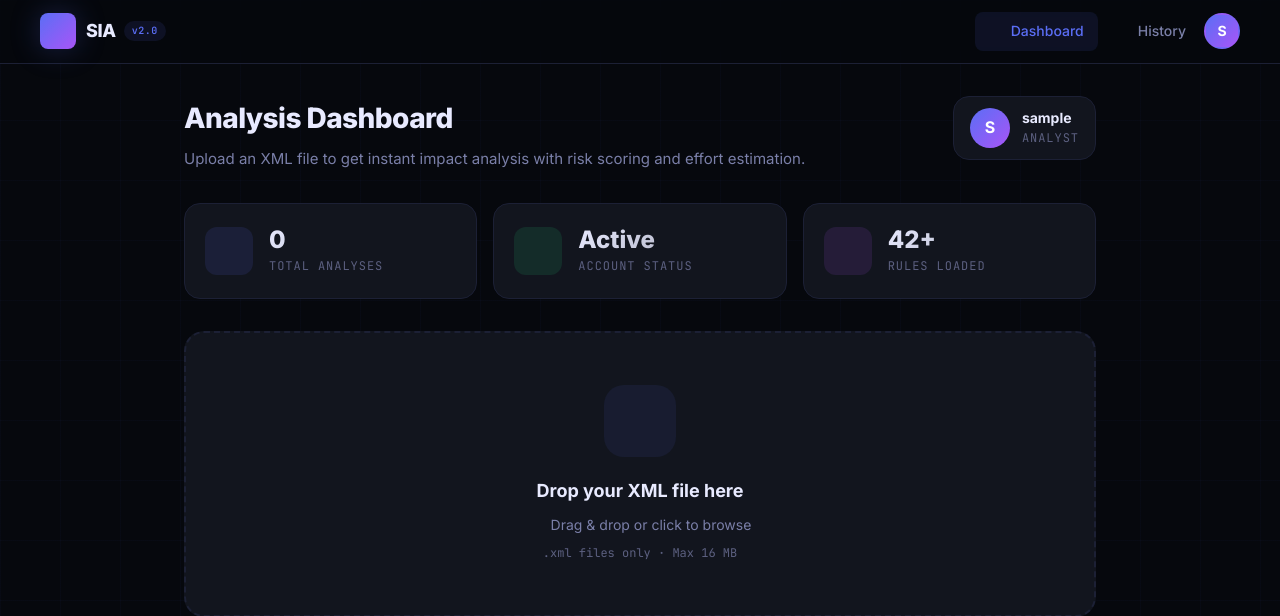
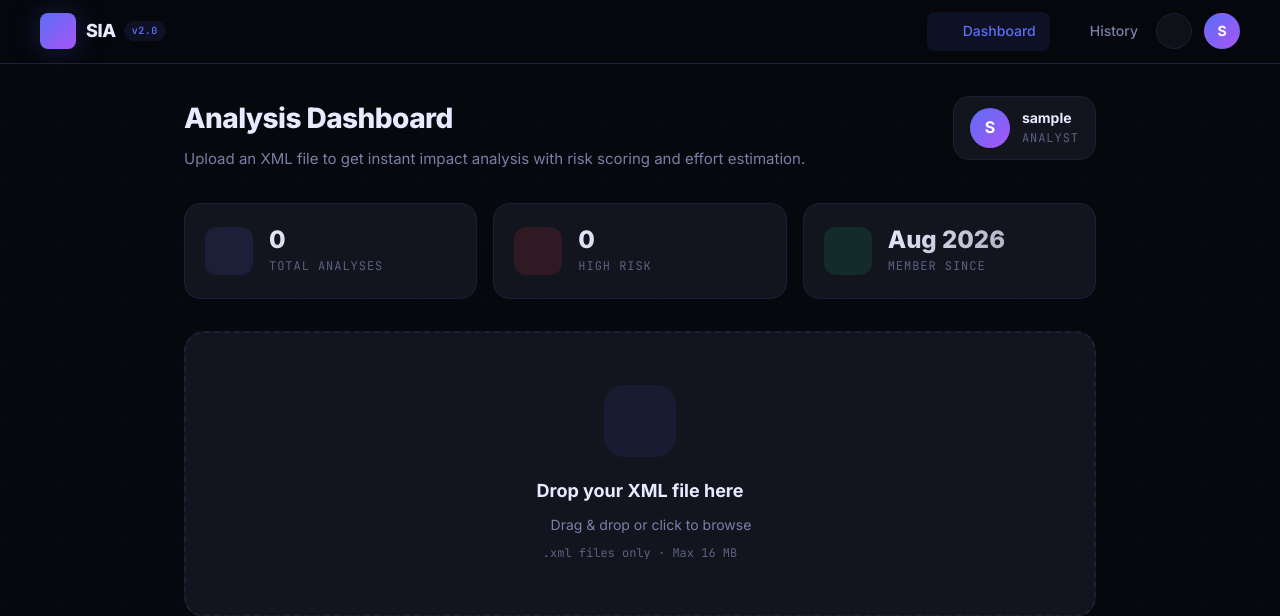
Before and after one commit to methila-2056/Ai-requirement-change-impact-analyzer, a Flask app: page /dashboard in a window 1280 px wide. Shown: the top 616 px of the page. Run offline with Flask 3, Linux system fonts and the light colour scheme; the visitor is signed in with stand-in values (Sample User, id 1); data that the repository does not hold is empty; some libraries are stand-ins or nearby versions.

Commit message:
fix: correct avatar initial, remove fake info, add dark/light mode toggle
- Avatar now uses full_name[0] instead of username[0] (fixes 'A' for Methila M)
- Removed fake 'Trusted by analysts' avatars from landing page
- Dashboard stats now show real data (high risk count, member since)
- Added dark/light mode toggle in navbar with localStorage persistence
- Light theme with full CSS variable override

```diff
--- a/app.py
+++ b/app.py
@@ -151,10 +151,13 @@ def dashboard():
         .all()
     )
     total_analyses = AnalysisHistory.query.filter_by(user_id=current_user.id).count()
+    high_risk_count = AnalysisHistory.query.filter_by(user_id=current_user.id, risk_level="HIGH").count()
     return render_template(
         "dashboard.html",
         recent=recent,
         total_analyses=total_analyses,
+        high_risk_count=high_risk_count,
+        member_since=current_user.created_at,
     )
 
 
--- a/static/css/style.css
+++ b/static/css/style.css
@@ -74,6 +74,87 @@ strong { color: var(--text); font-weight: 700; }
 .mono { font-family: var(--mono); font-size: 13px; }
 .text-muted { color: var(--muted); font-size: 13px; }
 
+/* ========== THEME TOGGLE ========== */
+.theme-toggle {
+  width: 36px;
+  height: 36px;
+  border-radius: 50%;
+  display: flex;
+  align-items: center;
+  justify-content: center;
+  cursor: pointer;
+  border: 1px solid var(--border);
+  background: var(--surface);
+  color: var(--muted-light);
+  transition: all var(--transition);
+  font-size: 16px;
+  margin-right: 8px;
+  flex-shrink: 0;
+}
+
+.theme-toggle:hover {
+  color: var(--accent);
+  border-color: var(--accent);
+  background: rgba(91,110,245,0.08);
+}
+
+/* ========== LIGHT THEME ========== */
+body.light {
+  --bg: #f5f6fa;
+  --bg-alt: #eef0f5;
+  --surface: #ffffff;
+  --card: #ffffff;
+  --card-hover: #f8f9fc;
+  --border: #e2e5ee;
+  --border-light: #d0d5e4;
+  --text: #1a1d2e;
+  --text-secondary: #4a5068;
+  --muted: #8890a8;
+  --muted-light: #6b7294;
+  --accent-glow: rgba(91, 110, 245, 0.12);
+  --accent2-glow: rgba(168, 85, 247, 0.12);
+  --green-dim: rgba(34, 211, 126, 0.08);
+  --orange-dim: rgba(245, 166, 35, 0.08);
+  --red-dim: rgba(255, 71, 87, 0.08);
+  --cyan-dim: rgba(6, 182, 212, 0.08);
+  --purple-dim: rgba(168, 85, 247, 0.08);
+  --shadow-sm: 0 2px 8px rgba(0,0,0,0.06);
+  --shadow-md: 0 4px 20px rgba(0,0,0,0.08);
+  --shadow-lg: 0 8px 40px rgba(0,0,0,0.1);
+  --shadow-glow: 0 0 30px rgba(91,110,245,0.08);
+}
+
+body.light::before {
+  background-image:
+    linear-gradient(rgba(91,110,245,0.04) 1px, transparent 1px),
+    linear-gradient(90deg, rgba(91,110,245,0.04) 1px, transparent 1px);
+}
+
+body.light .navbar { background: rgba(245,246,250,0.85); border-bottom-color: var(--border); }
+body.light .hero-orb-1 { background: radial-gradient(circle, rgba(91,110,245,0.08) 0%, transparent 70%); }
+body.light .hero-orb-2 { background: radial-gradient(circle, rgba(168,85,247,0.06) 0%, transparent 70%); }
+body.light .footer { background: var(--surface); border-top-color: var(--border); }
+body.light .auth-card { background: var(--card); border-color: var(--border); }
+body.light .card { background: var(--card); border-color: var(--border); }
+body.light .upload-zone { background: var(--card); border-color: var(--border); }
+body.light .upload-zone:hover { border-color: var(--accent); }
+body.light .feature-card { background: var(--card); border-color: var(--border); }
+body.light .pipeline-step { background: var(--card); border-color: var(--border); }
+body.light .cta-box { background: var(--card); border-color: var(--border); }
+body.light .report-box { background: var(--surface); border-color: var(--border); }
+body.light .report-pre { background: var(--bg-alt); color: var(--text); }
+body.light .client-note { background: var(--bg-alt); border-color: var(--border); }
+body.light .history-table th { background: var(--bg-alt); color: var(--text-secondary); border-color: var(--border); }
+body.light .history-table td { border-color: var(--border); }
+body.light .form-input { background: var(--bg-alt); border-color: var(--border); color: var(--text); }
+body.light .form-input:focus { border-color: var(--accent); }
+body.light .landing-stat { background: var(--card); border-color: var(--border); }
+body.light .section-alt { background: var(--bg-alt); }
+body.light .mobile-nav { background: var(--surface); }
+body.light .dropdown-user-info { border-color: var(--border); }
+body.light .nav-dropdown-menu { background: var(--surface); border-color: var(--border); }
+body.light .flash { border-color: var(--border); }
+
 /* ========== NAVBAR ========== */
 .navbar {
   position: sticky;
--- a/static/js/app.js
+++ b/static/js/app.js
@@ -3,6 +3,7 @@ document.addEventListener("DOMContentLoaded", () => {
   initDropdowns();
   initMobileNav();
   initNavbarScroll();
+  initThemeToggle();
 
   const uploadZone = document.getElementById("uploadZone");
   if (uploadZone) initUploadZone();
@@ -128,6 +129,24 @@ function createOverlay() {
   overlay.id = "mobileOverlay";
   document.body.appendChild(overlay);
   return overlay;
+}
+
+/* ===== Theme Toggle ===== */
+function initThemeToggle() {
+  const toggle = document.getElementById("themeToggle");
+  if (!toggle) return;
+
+  const saved = localStorage.getItem("theme") || "dark";
+  if (saved === "light") {
+    document.body.classList.add("light");
+    toggle.innerHTML = '<i class="icon-moon"></i>';
+  }
+
+  toggle.addEventListener("click", () => {
+    const isLight = document.body.classList.toggle("light");
+    localStorage.setItem("theme", isLight ? "light" : "dark");
+    toggle.innerHTML = isLight ? '<i class="icon-moon"></i>' : '<i class="icon-sun"></i>';
+  });
 }
 
 /* ===== Navbar Scroll Effect ===== */
--- a/templates/base.html
+++ b/templates/base.html
@@ -38,13 +38,17 @@
             <span>History</span>
           </a>
 
+          <div class="theme-toggle" id="themeToggle" title="Toggle theme">
+            <i class="icon-sun"></i>
+          </div>
+
           <div class="nav-dropdown">
-            <div class="nav-avatar" title="{{ current_user.username }}">
-              {{ current_user.username[0]|upper }}
+            <div class="nav-avatar" title="{{ current_user.full_name or current_user.username }}">
+              {{ (current_user.full_name or current_user.username)[0]|upper }}
             </div>
             <div class="nav-dropdown-menu">
               <div class="dropdown-user-info">
-                <div class="dropdown-avatar">{{ current_user.username[0]|upper }}</div>
+                <div class="dropdown-avatar">{{ (current_user.full_name or current_user.username)[0]|upper }}</div>
                 <div>
                   <div class="dropdown-name">{{ current_user.full_name or current_user.username }}</div>
                   <div class="dropdown-email">{{ current_user.email }}</div>
@@ -64,6 +68,9 @@
             </div>
           </div>
         {% else %}
+          <div class="theme-toggle" id="themeToggle" title="Toggle theme">
+            <i class="icon-sun"></i>
+          </div>
           <a href="{{ url_for('login') }}" class="nav-link">Sign In</a>
           <a href="{{ url_for('register') }}" class="btn btn-primary btn-sm">
             <i class="icon-rocket"></i> Get Started
--- a/templates/dashboard.html
+++ b/templates/dashboard.html
@@ -29,17 +29,17 @@
       </div>
     </div>
     <div class="dash-stat">
-      <div class="dash-stat-icon green"><i class="icon-check-circle"></i></div>
+      <div class="dash-stat-icon red"><i class="icon-alert-triangle"></i></div>
       <div class="dash-stat-info">
-        <div class="dash-stat-value">Active</div>
-        <div class="dash-stat-label">Account Status</div>
+        <div class="dash-stat-value">{{ high_risk_count }}</div>
+        <div class="dash-stat-label">High Risk</div>
       </div>
     </div>
     <div class="dash-stat">
-      <div class="dash-stat-icon purple"><i class="icon-shield"></i></div>
+      <div class="dash-stat-icon green"><i class="icon-calendar"></i></div>
       <div class="dash-stat-info">
-        <div class="dash-stat-value">42+</div>
-        <div class="dash-stat-label">Rules Loaded</div>
+        <div class="dash-stat-value">{{ member_since.strftime('%b %Y') }}</div>
+        <div class="dash-stat-label">Member Since</div>
       </div>
     </div>
   </div>
```
Also changed, not shown: templates/landing.html (+1 -6 lines).
